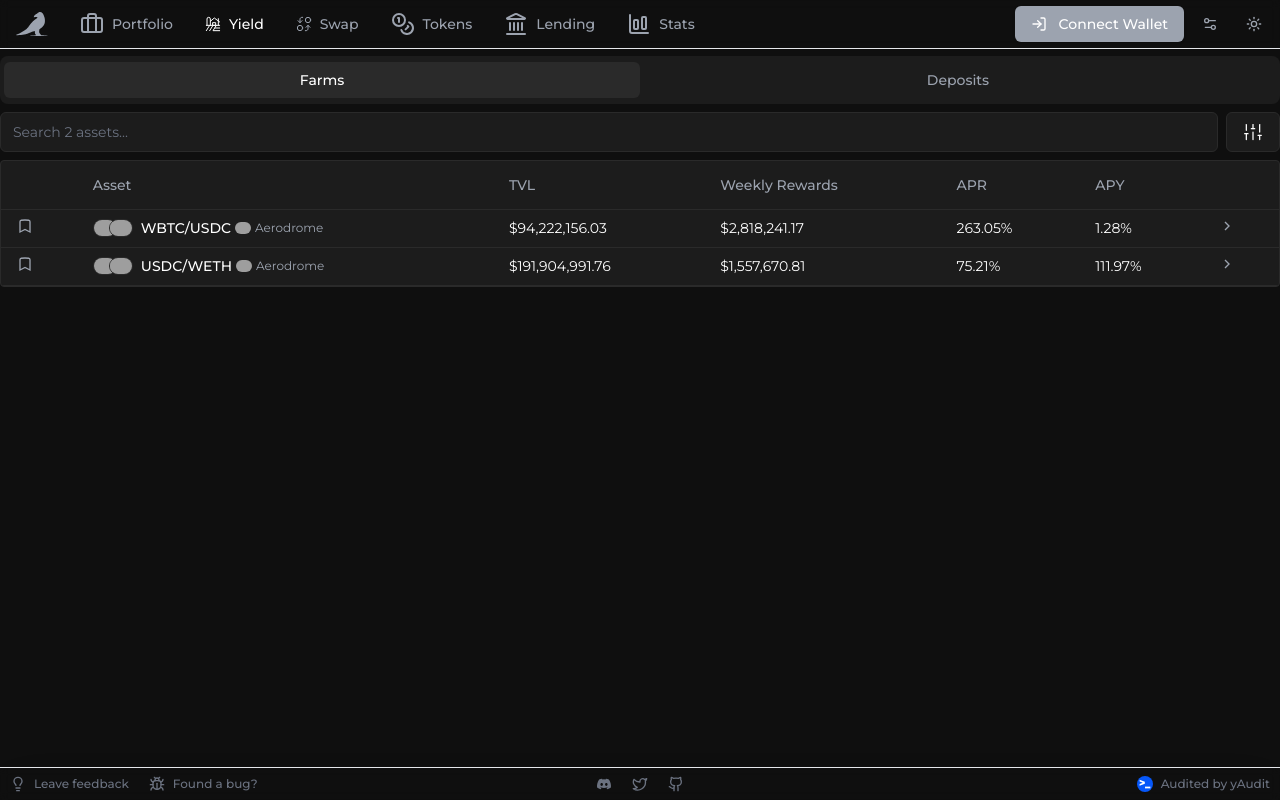
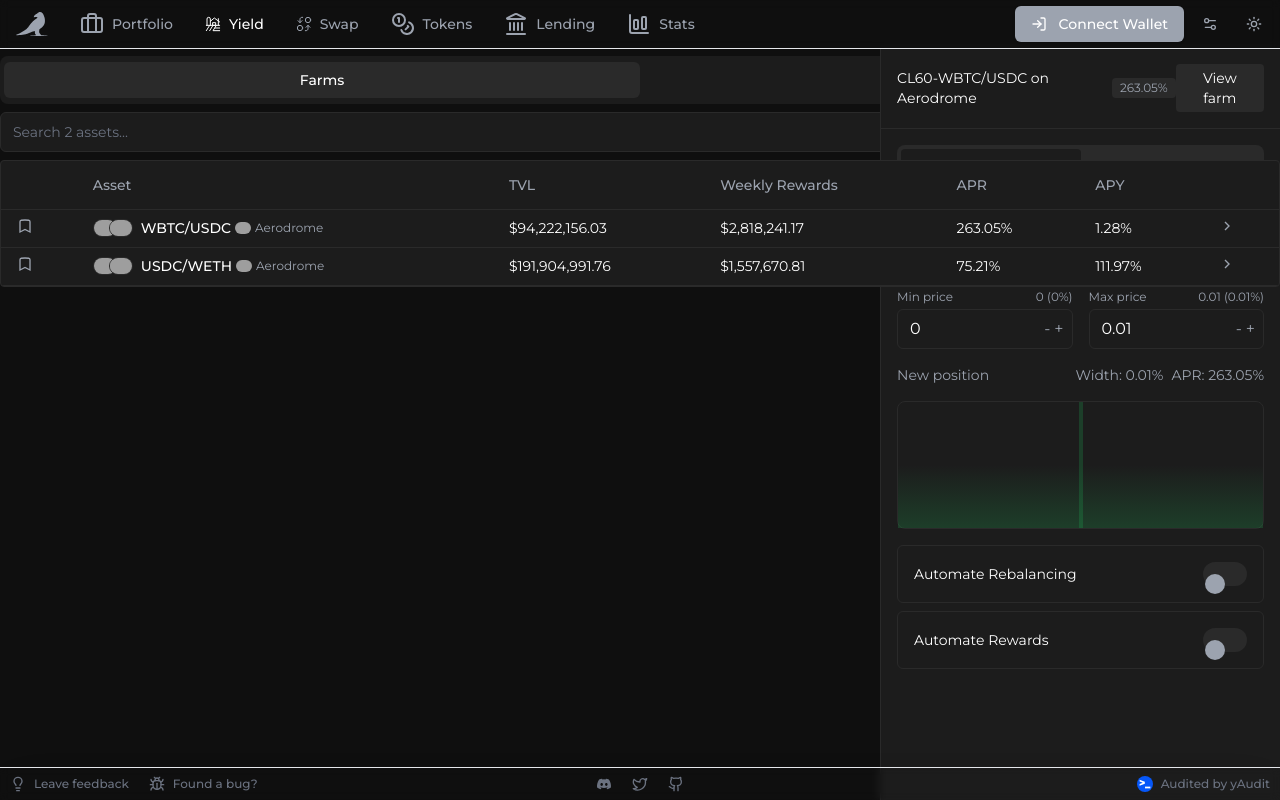
Before and after one commit to Victorola-coder/yield, a Next.js app: page / in a window 1280 px wide. Both pictures are taken after a click on the button 25 px from the left and 225 px from the top of the page. Built offline with nearby package versions, Linux system fonts and the light colour scheme; no server answers; grey boxes are pictures that could not be loaded.

Commit message:
token details

```diff
--- a/app/components/FarmRow.tsx
+++ b/app/components/FarmRow.tsx
@@ -2,9 +2,18 @@
 
 import Image from "next/image";
 
-export function FarmRow({ farm }: { farm: Farm }) {
+export function FarmRow({
+  farm,
+  onSelect,
+}: {
+  farm: Farm;
+  onSelect: (farm: Farm) => void;
+}) {
   return (
-    <tr className="border-b border-[#2a2a2a] hover:bg-[#2a2a2a]/20">
+    <tr
+      className="border-b border-[#2a2a2a] hover:bg-[#2a2a2a]/20 cursor-pointer"
+      onClick={() => onSelect(farm)}
+    >
       <td className="px-4 py-2">
         <button className="text-gray-400 hover:text-white">
           <svg
--- /dev/null
+++ b/app/components/TokenDetails.tsx
@@ -0,0 +1,145 @@
+import Image from "next/image";
+import { useState } from "react";
+
+interface TokenDetailsProps {
+  selectedFarm?: Farm;
+}
+
+export function TokenDetails({ selectedFarm }: TokenDetailsProps) {
+  const [amount, setAmount] = useState("0");
+  const [maxAmount, setMaxAmount] = useState("0.01");
+
+  if (!selectedFarm) return null;
+
+  return (
+    <div className="fixed right-0 top-[3rem] h-[calc(100vh-3rem)] w-[400px] border-l border-[#2a2a2a] bg-[#1c1c1c]">
+      {/* Header with View Farm button */}
+      <div className="flex items-center justify-between border-b border-[#2a2a2a] p-4">
+        <div className="flex items-center gap-2">
+          <div className="flex items-center gap-2 text-sm text-white">
+            {selectedFarm.name} on {selectedFarm.protocol.name}
+          </div>
+          <span className="rounded bg-[#2a2a2a] px-2 py-0.5 text-xs text-gray-400">
+            {selectedFarm.apr.toFixed(2)}%
+          </span>
+        </div>
+        <button className="rounded bg-[#2a2a2a] px-3 py-1 text-sm text-white hover:bg-[#3a3a3a]">
+          View farm
+        </button>
+      </div>
+
+      <div className="flex flex-col gap-4 p-4">
+        {/* Price Tabs */}
+        <div className="flex rounded-lg bg-[#2a2a2a] p-1">
+          <button className="flex-1 rounded bg-[#1c1c1c] py-2 text-sm text-white">
+            Price in {selectedFarm.tokens[0].symbol}
+          </button>
+          <button className="flex-1 py-2 text-sm text-gray-400">
+            Price in {selectedFarm.tokens[1].symbol}
+          </button>
+        </div>
+
+        {/* Token Input */}
+        <div className="flex flex-col gap-2">
+          <label className="text-sm text-gray-400">Token to send</label>
+          <div className="flex h-10 items-center rounded-md border border-[#2a2a2a] bg-[#1c1c1c]">
+            <input
+              type="text"
+              placeholder="Select a token to send..."
+              className="w-full bg-transparent px-3 text-white placeholder:text-gray-500 focus:outline-none"
+            />
+            <button className="px-2">
+              <svg
+                xmlns="http://www.w3.org/2000/svg"
+                width="16"
+                height="16"
+                viewBox="0 0 24 24"
+                fill="none"
+                stroke="currentColor"
+                strokeWidth="2"
+                className="text-gray-400"
+              >
+                <path d="m6 9 6 6 6-6" />
+              </svg>
+            </button>
+          </div>
+        </div>
+
+        {/* Range Inputs */}
+        <div className="grid grid-cols-2 gap-4">
+          <div className="flex flex-col gap-1">
+            <div className="flex items-center justify-between">
+              <label className="text-xs text-gray-400">Min price</label>
+              <span className="text-xs text-gray-400">{amount} (0%)</span>
+            </div>
+            <div className="flex h-10 items-center rounded-md border border-[#2a2a2a] bg-[#1c1c1c]">
+              <input
+                type="number"
+                value={amount}
+                onChange={(e) => setAmount(e.target.value)}
+                className="w-full bg-transparent px-3 text-white focus:outline-none"
+              />
+              <div className="flex gap-1 px-2">
+                <button className="text-gray-400 hover:text-white">-</button>
+                <button className="text-gray-400 hover:text-white">+</button>
+              </div>
+            </div>
+          </div>
+          <div className="flex flex-col gap-1">
+            <div className="flex items-center justify-between">
+              <label className="text-xs text-gray-400">Max price</label>
+              <span className="text-xs text-gray-400">{maxAmount} (0.01%)</span>
+            </div>
+            <div className="flex h-10 items-center rounded-md border border-[#2a2a2a] bg-[#1c1c1c]">
+              <input
+                type="number"
+                value={maxAmount}
+                onChange={(e) => setMaxAmount(e.target.value)}
+                className="w-full bg-transparent px-3 text-white focus:outline-none"
+              />
+              <div className="flex gap-1 px-2">
+                <button className="text-gray-400 hover:text-white">-</button>
+                <button className="text-gray-400 hover:text-white">+</button>
+              </div>
+            </div>
+          </div>
+        </div>
+
+        {/* New Position Info */}
+        <div className="flex items-center justify-between text-sm">
+          <span className="text-gray-400">New position</span>
+          <div className="flex items-center gap-2">
+            <span className="text-gray-400">Width: 0.01%</span>
+            <span className="text-gray-400">
+              APR: {selectedFarm.apr.toFixed(2)}%
+            </span>
+          </div>
+        </div>
+
+        {/* Position Graph */}
+        <div className="relative h-32 rounded-lg border border-[#2a2a2a] bg-[#1c1c1c] p-4">
+          <div className="absolute inset-0 flex items-center justify-center">
+            <div className="h-full w-1 bg-green-500/20"></div>
+            <div className="absolute bottom-0 h-1/2 w-full bg-gradient-to-t from-green-500/20 to-transparent"></div>
+          </div>
+        </div>
+
+        {/* Automation Toggles */}
+        <div className="flex flex-col gap-2">
+          <div className="flex items-center justify-between rounded-md border border-[#2a2a2a] bg-[#1c1c1c] p-4">
+            <span className="text-sm text-white">Automate Rebalancing</span>
+            <button className="relative h-6 w-11 rounded-full bg-[#2a2a2a] p-0.5">
+              <div className="absolute left-0.5 h-5 w-5 rounded-full bg-gray-400 transition-all"></div>
+            </button>
+          </div>
+          <div className="flex items-center justify-between rounded-md border border-[#2a2a2a] bg-[#1c1c1c] p-4">
+            <span className="text-sm text-white">Automate Rewards</span>
+            <button className="relative h-6 w-11 rounded-full bg-[#2a2a2a] p-0.5">
+              <div className="absolute left-0.5 h-5 w-5 rounded-full bg-gray-400 transition-all"></div>
+            </button>
+          </div>
+        </div>
+      </div>
+    </div>
+  );
+}
--- a/app/page.tsx
+++ b/app/page.tsx
@@ -3,11 +3,13 @@
 import { useState, useEffect } from "react";
 import { FarmRow } from "@/app/components/FarmRow";
 import { getFarms } from "@/app/services/farms";
+import { TokenDetails } from "./components/TokenDetails";
 
 export default function Home() {
   const [farms, setFarms] = useState<Farm[]>([]);
   const [loading, setLoading] = useState(true);
   const [error, setError] = useState<string | null>(null);
+  const [selectedFarm, setSelectedFarm] = useState<Farm>();
 
   useEffect(() => {
     async function loadFarms() {
@@ -39,6 +41,7 @@ export default function Home() {
     <div className="flex h-full min-h-[calc(100vh)] w-full flex-col items-center justify-center pt-[3rem]">
       <div className="w-full flex-1 px-[0.25rem] pb-0 sm:px-0 md:pb-[3.5rem]">
         <div className="gap-2 pb-8">
+          {selectedFarm && <TokenDetails selectedFarm={selectedFarm} />}
           {/* Tabs Section */}
           <div className="mx-auto !mt-2 mb-2 flex max-w-[1500px] flex-col gap-2 p-0">
             <div className="bg-[#1c1c1c] text-muted-foreground inline-flex h-12 items-center justify-center rounded-lg p-1 w-full">
@@ -136,13 +139,17 @@ export default function Home() {
                           <tr>
                             <td colSpan={7}>
                               <div className="bg-[#2a2a2a]/20 animate-pulse flex h-[290px] w-full items-center justify-center text-xs text-gray-400">
-                                No farms found
+                                No results found.
                               </div>
                             </td>
                           </tr>
                         ) : (
                           filteredFarms.map((farm) => (
-                            <FarmRow key={farm.id} farm={farm} />
+                            <FarmRow
+                              key={farm.id}
+                              farm={farm}
+                              onSelect={setSelectedFarm}
+                            />
                           ))
                         )}
                       </tbody>
```
